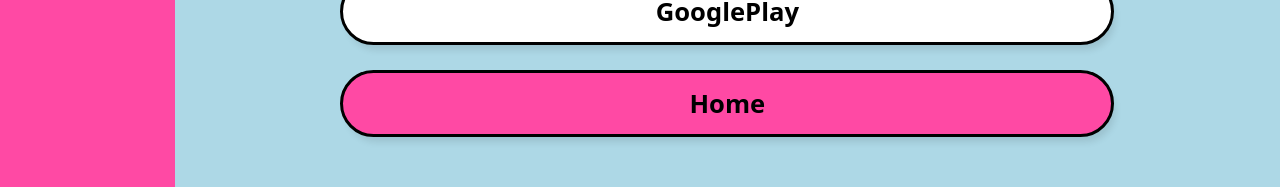
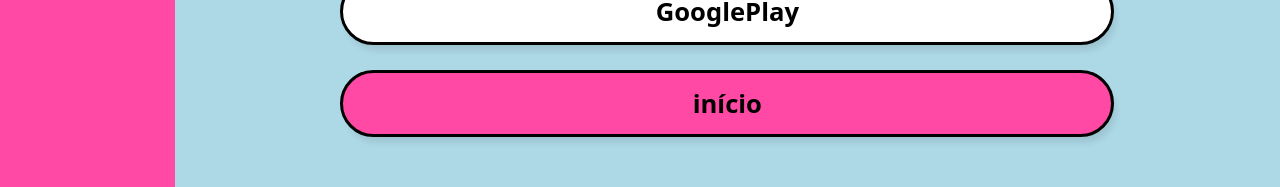
Before and after one commit to Thiago163/SITECUIDADORES, a React (Create React App) app: page /Aplicativo in a window 1280 px wide. Shown: the part 437-624 px from the top of the page. Built offline with nearby package versions, Linux system fonts and the light colour scheme.

Commit message:
Update Aplicativo.jsx

```diff
--- a/src/pages/Aplicativo/Aplicativo.jsx
+++ b/src/pages/Aplicativo/Aplicativo.jsx
@@ -50,7 +50,7 @@ function Aplicativo() {
         <div className="container">
           <button onClick={openGithub} className="appButtonGIT">Github</button>
           <button onClick={openPlaystore} className="appButtonAPP">GooglePlay</button>
-          <button onClick={home} className="appButtonVoltar">Home</button>
+          <button onClick={home} className="appButtonVoltar">início</button>
         </div>
 
       </section>
```
